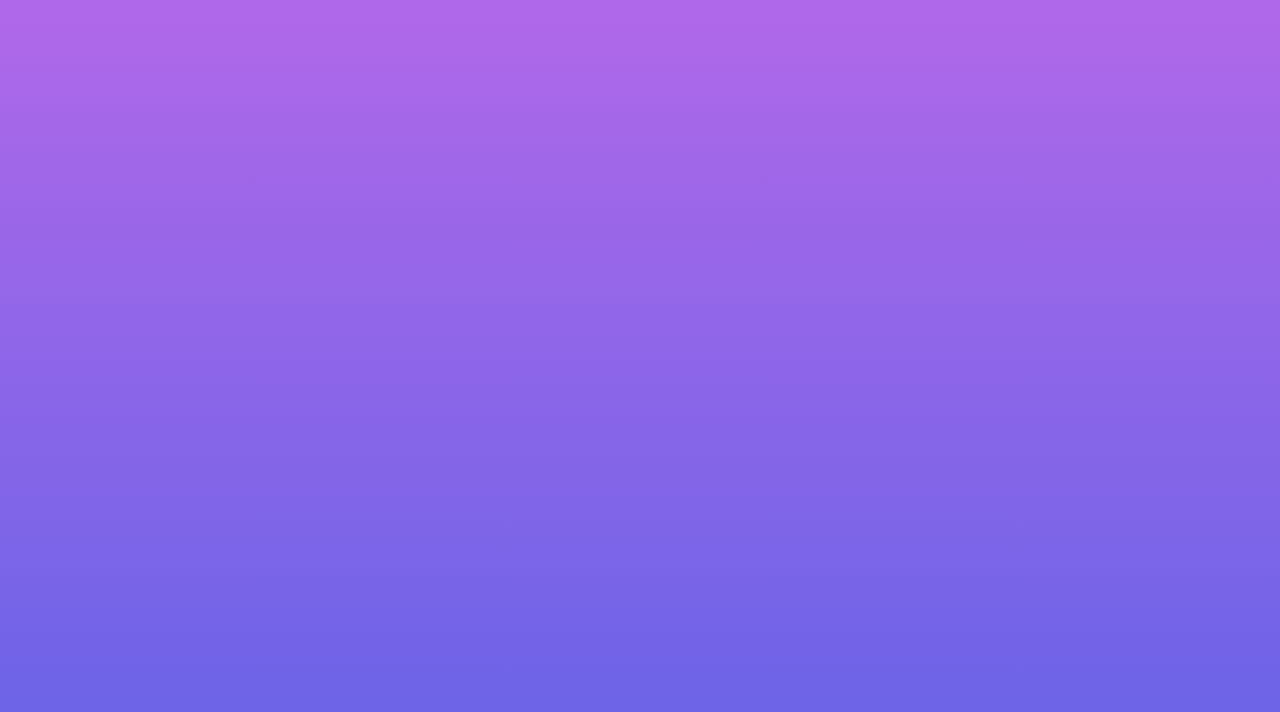
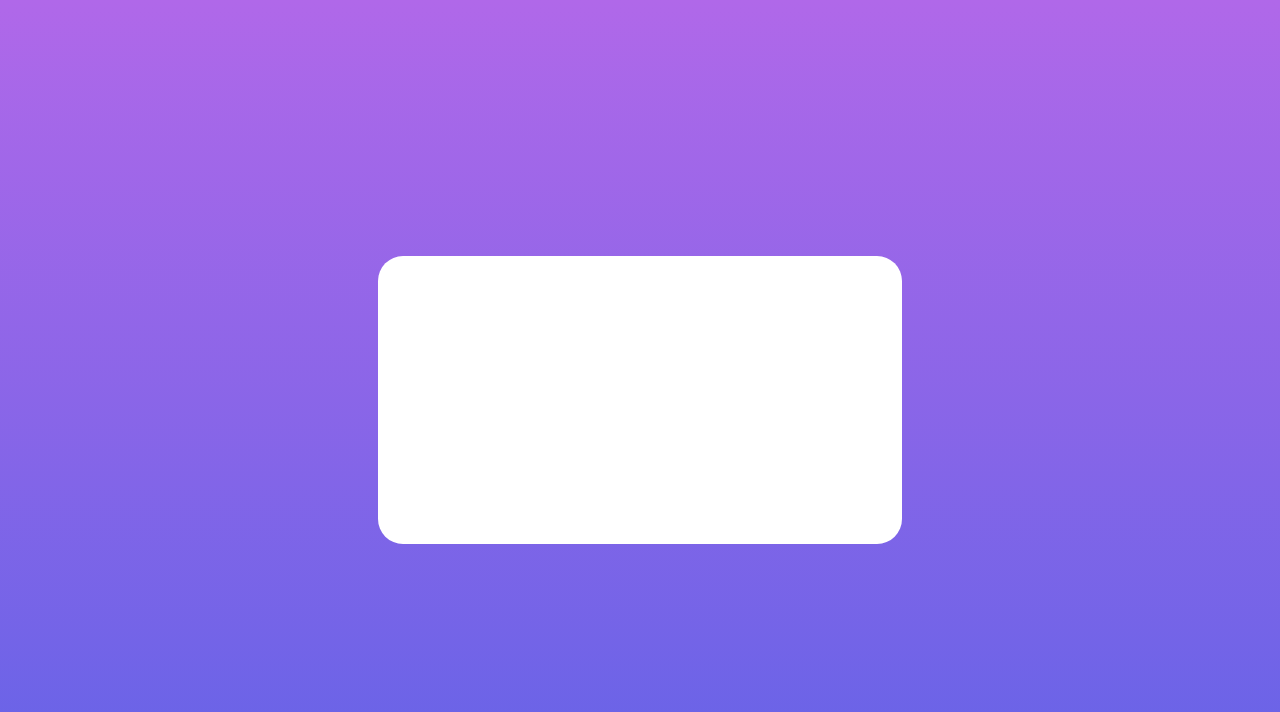
Before and after one commit to beqatsk/faq-accordion-card, a React (Vite) app: page / in a window 1280 px wide. Shown: the top 712 px of the page. Built offline with nearby package versions, Linux system fonts and the light colour scheme.

Commit message:
add title

```diff
--- a/src/App.jsx
+++ b/src/App.jsx
@@ -1,4 +1,3 @@
-import { useState } from "react";
 import { GlobalStyles } from "./Global";
 import styled from "styled-components";
 
@@ -6,8 +5,23 @@ function App() {
   return (
     <>
       <GlobalStyles />
+      <Main></Main>
     </>
   );
 }
 
 export default App;
+const Main = styled.main`
+  width: 32.7rem;
+  background-color: #ffffff;
+  padding: 13.2rem 2.4rem 4.8rem;
+  display: flex;
+  flex-direction: column;
+  gap: 3.8rem;
+  border-radius: 25px;
+`;
+const Title = styled.h1`
+  font-size: 3.2rem;
+  font-weight: 700;
+  line-height: 4rem;
+`;
--- a/src/Global.js
+++ b/src/Global.js
@@ -7,5 +7,6 @@ body{
 display: flex;
 justify-content: center;
 align-items: center;
+font-family: "Kumbh Sans", sans-serif;
 }
 `;
```
